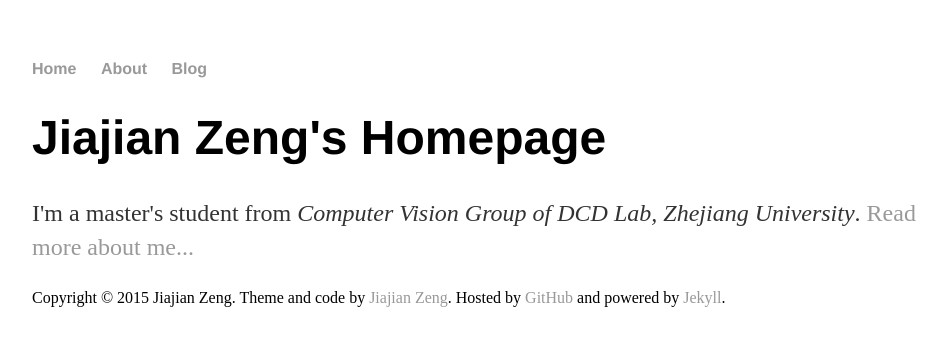
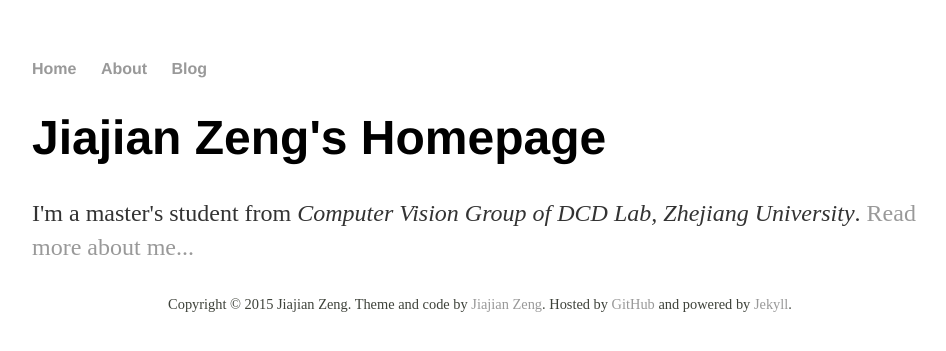
Before and after one commit to JiajianZeng/jiajianzeng.github.io, a Jekyll site: the page built from index.html, in a window 1280 px wide. Shown: the top 351 px of the page, without its empty margins (160-1106 px from the left). Built offline with Jekyll 4.4.1, drawn with Linux system fonts in a browser that asks for light colours.

Commit message:
Update main.css

```diff
--- a/css/main.css
+++ b/css/main.css
@@ -41,3 +41,11 @@ ul.posts {
 ul.posts li {
     list-style: none;
 }
+
+#footer {
+  margin-bottom: 2em;
+  color: #3E423A;
+  font-size: 0.9em;
+  padding: 0.5em;
+  text-align: center;
+}
```
